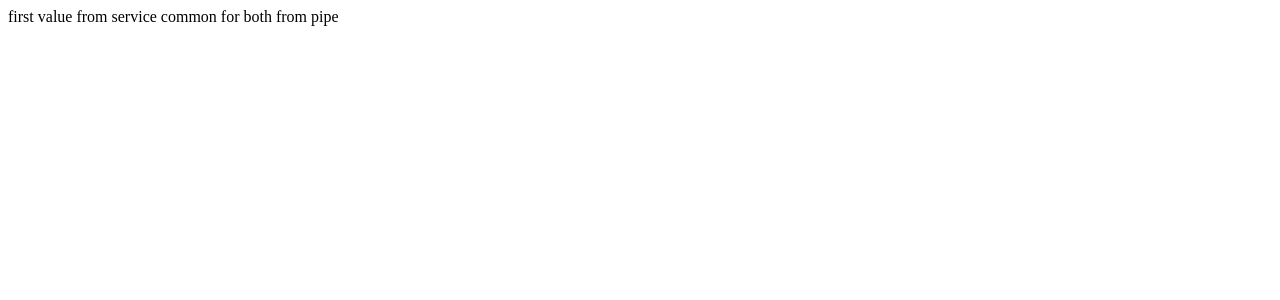
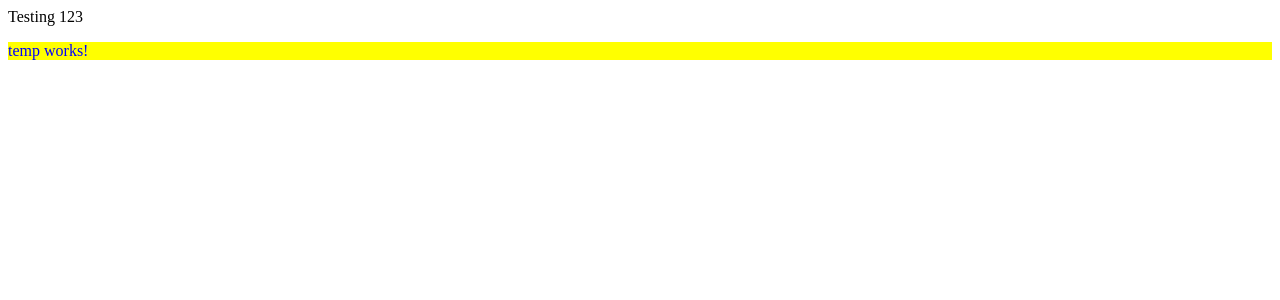
Before and after one commit to richrd77/ang-class, an Angular app: page /temp in a window 1280 px wide. Before the commit this address led to /. Shown: the top 300 px of the page. Built offline with nearby package versions, Linux system fonts and the light colour scheme.

Commit message:
revision

```diff
--- a/src/app/app-routing.module.ts
+++ /dev/null
@@ -1,10 +0,0 @@
-import { NgModule } from '@angular/core';
-import { Routes, RouterModule } from '@angular/router';
-
-const routes: Routes = [];
-
-@NgModule({
-  imports: [RouterModule.forRoot(routes)],
-  exports: [RouterModule]
-})
-export class AppRoutingModule { }
--- a/src/app/app.component.html
+++ b/src/app/app.component.html
@@ -1 +1,2 @@
-<app-first></app-first>
+Testing 123
+<router-outlet></router-outlet>
--- a/src/app/components/child/child.component.html
+++ b/src/app/components/child/child.component.html
@@ -23,5 +23,5 @@
         </tr>
     </tbody>
 </table> -->
-
+Richard
 {{number}}
--- /dev/null
+++ b/src/app/components/temp/temp-mobile.component.scss
@@ -0,0 +1,3 @@
+p {
+    background-color: yellow;
+}
--- /dev/null
+++ b/src/app/components/temp/temp.component.html
@@ -0,0 +1 @@
+<p>temp works!</p>
--- /dev/null
+++ b/src/app/components/temp/temp.component.scss
@@ -0,0 +1,3 @@
+p {
+    color: blue;
+}
--- /dev/null
+++ b/src/app/components/temp/temp.component.ts
@@ -0,0 +1,16 @@
+import { Component, OnInit } from '@angular/core';
+
+@Component({
+  selector: 'app-temp',
+  templateUrl: './temp.component.html',
+  styleUrls: ['./temp.component.scss', './temp-mobile.component.scss']
+})
+export class TempComponent implements OnInit {
+
+  constructor() { }
+
+  ngOnInit(): void {
+    { name: 'Employee' }
+  }
+
+}
--- /dev/null
+++ b/src/app/components/test/test.component.html
@@ -0,0 +1,5 @@
+<p>test works!</p>
+{{str}}
+<input type="text" [value]="str">
+<label>lbl</label>
+<button (click)="BtnClick()">Btn</button>
--- /dev/null
+++ b/src/app/components/test/test.component.ts
@@ -0,0 +1,21 @@
+import { Component, OnInit } from '@angular/core';
+
+@Component({
+  selector: 'pradeep-test',
+  templateUrl: './test.component.html',
+  styleUrls: ['./test.component.scss']
+})
+export class TestComponent implements OnInit {
+
+  public str = 'from TS';
+
+  constructor() { }
+
+  ngOnInit(): void {
+  }
+
+  BtnClick() {
+    alert('btn clicked');
+  }
+
+}
```
Also changed, not shown: src/app/app.module.ts (+12 -5 lines), src/app/components/test/test.component.scss (added), 2 other files (tests, documents, lock files or other folders).
